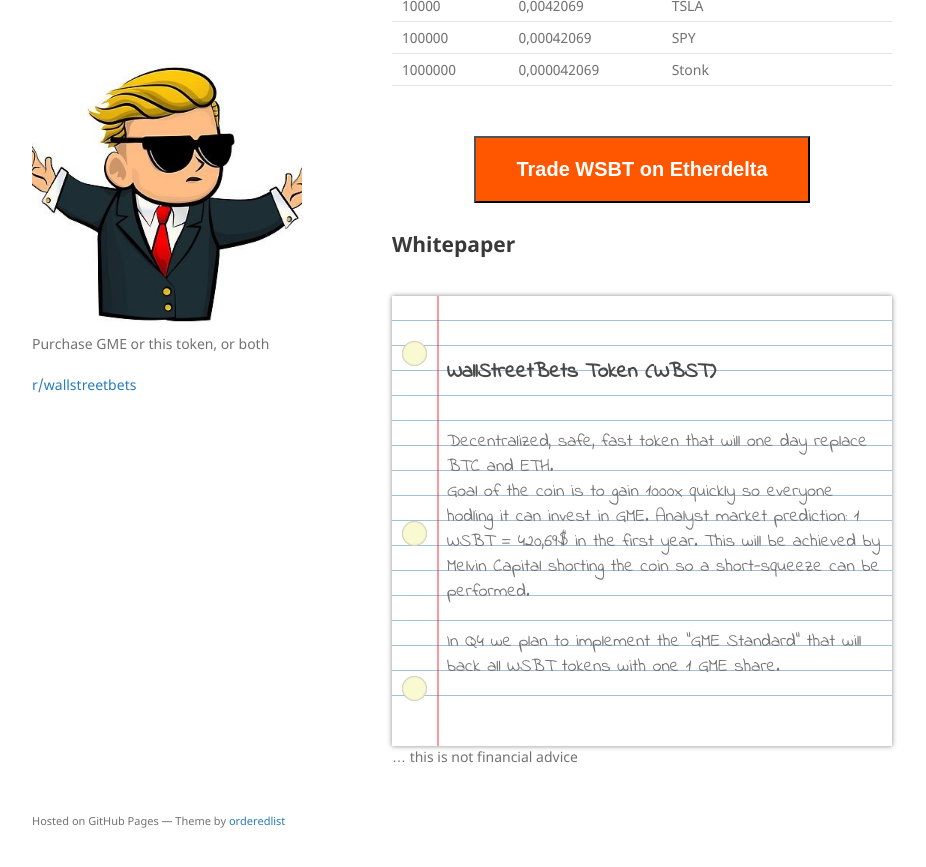
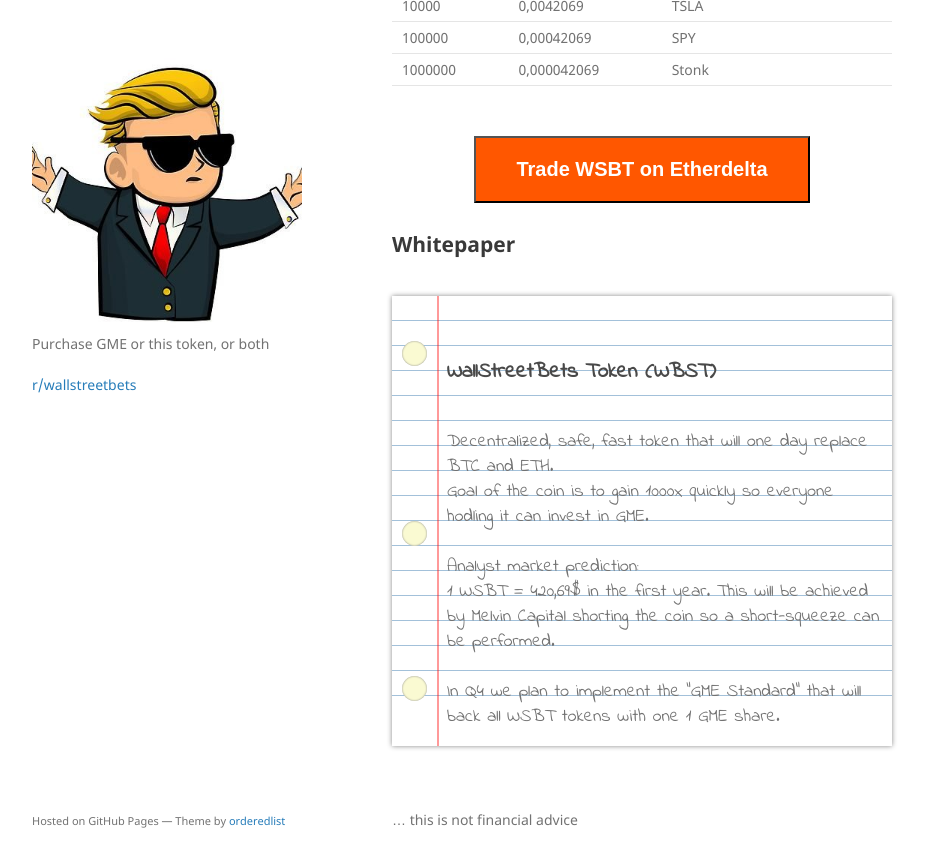
Before and after one commit to wallstreetbetstoken/wallstreetbetstoken.github.io, a Jekyll site: the page built from index.md, in a window 1280 px wide and 900 px high, scrolled down 781 px. Shown: the top 867 px of the window, without its empty margins (178-1104 px from the left). Built offline with Jekyll 4.4.1, drawn with Linux system fonts in a browser that asks for light colours; our own code applies the rules of GitHub Pages for plain Markdown files; before the commit the page ends 1618 px from its top, so only the background shows below that.

Commit message:
Update index.md

```diff
--- a/index.md
+++ b/index.md
@@ -45,12 +45,13 @@ All token sells will be reinvested immediately into GME
     <div class="text" contenteditable spellcheck="false">
       <h3>WallStreetBets Token (WBST)</h3> <br />
       	Decentralized, safe, fast token that will one day replace BTC and ETH. <br />
-	Goal of the coin is to gain 1000x quickly so everyone hodling it can invest in GME.
-	Analyst market prediction: 1 WSBT = 420,69$ in the first year. This will be achieved by Melvin Capital shorting the coin so a short-squeeze can be performed.<br /><br />
+	Goal of the coin is to gain 1000x quickly so everyone hodling it can invest in GME.<br /><br />
+	Analyst market prediction: <br />1 WSBT = 420,69$ in the first year. This will be achieved by Melvin Capital shorting the coin so a short-squeeze can be performed.<br /><br />
 	In Q4 we plan to implement the "GME Standard" that will back all WSBT tokens with one 1 GME share.</div>
   </div>
   <div class="holes hole-top"></div>
   <div class="holes hole-middle"></div>
   <div class="holes hole-bottom"></div>
 </div>
+<br /><br /><br />
 ... this is not financial advice
```
